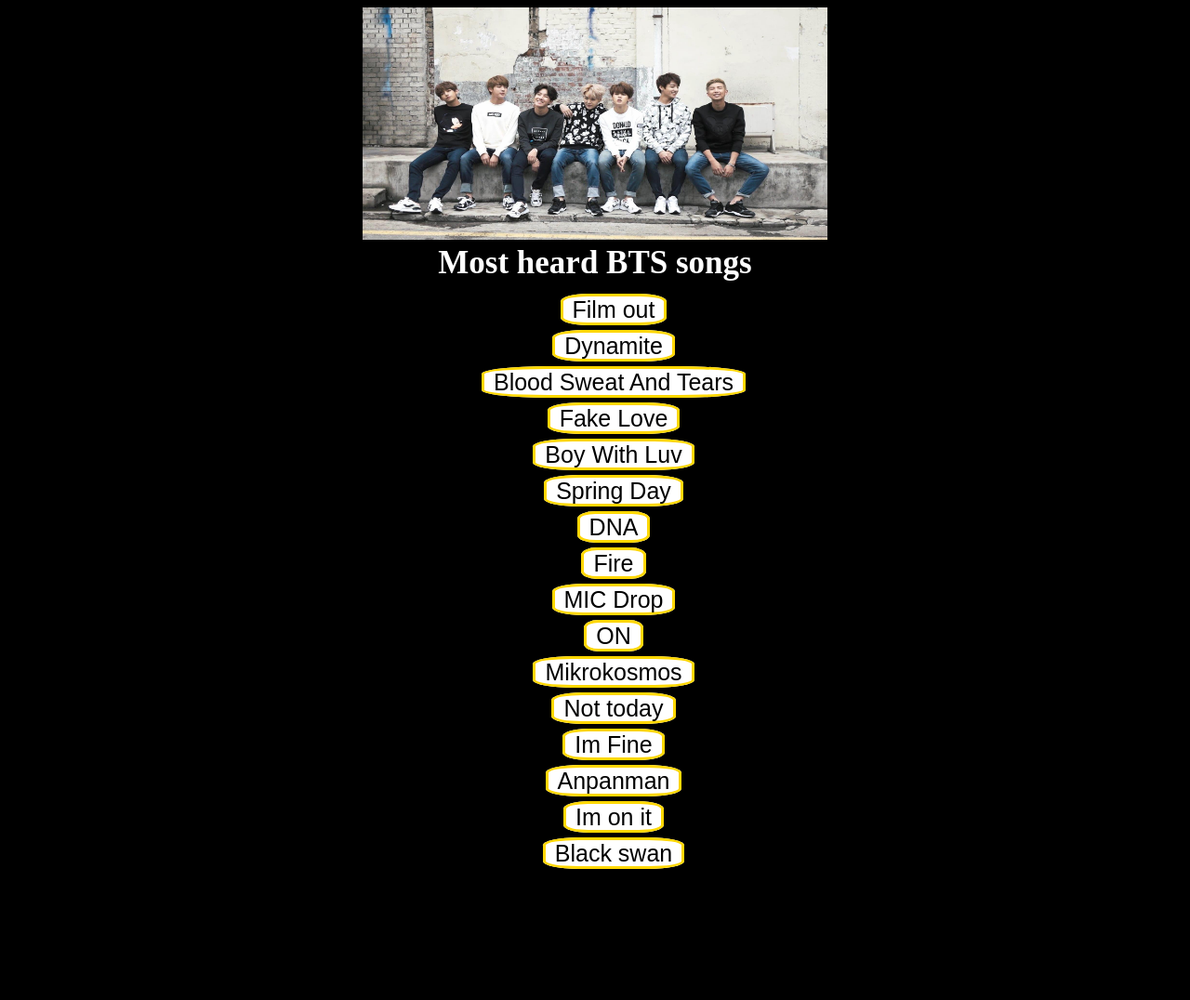
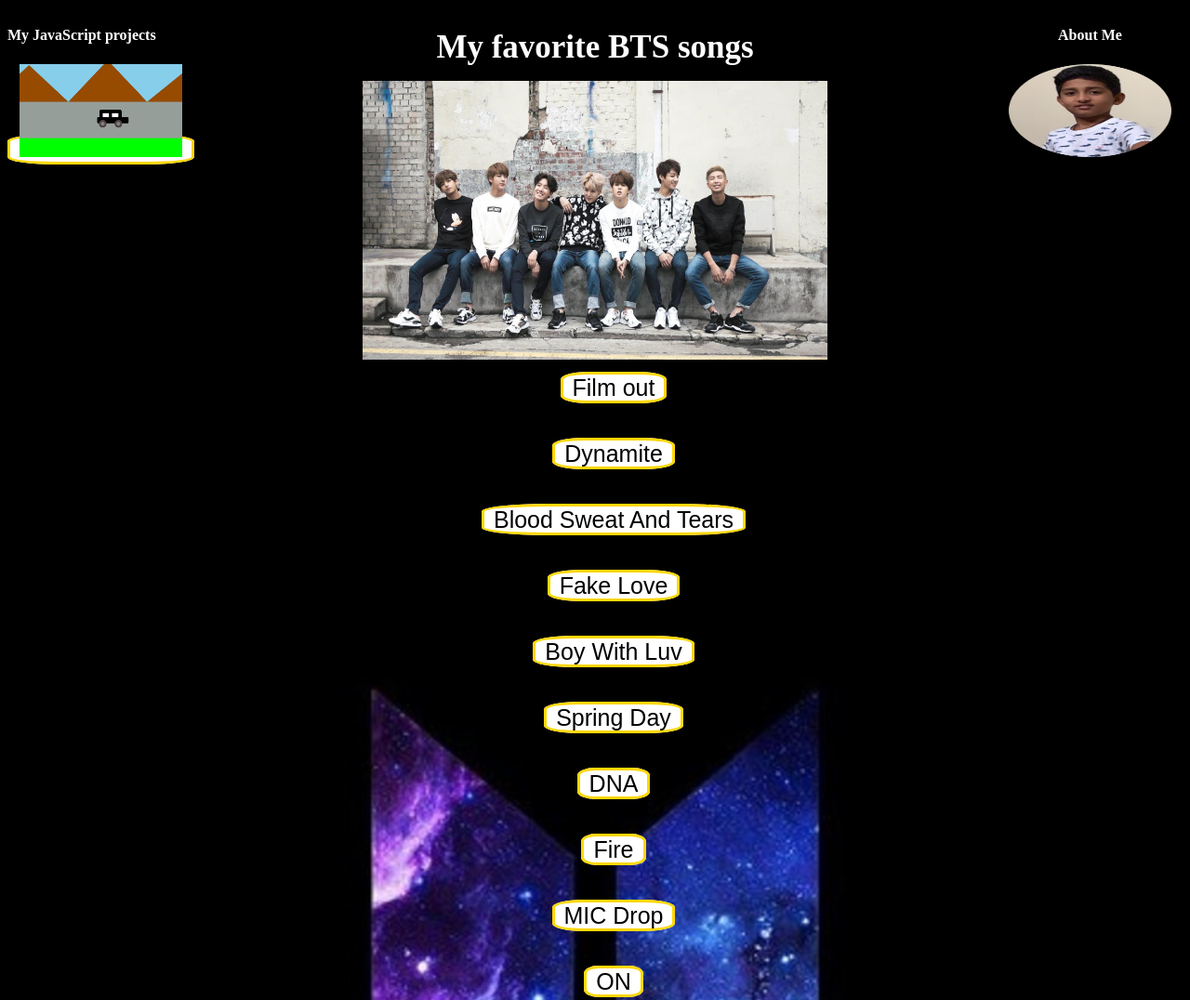
Before and after one commit to abhinavguru/abhinavguru.github.io, a plain HTML site: page index.html in a window 1280 px wide. Shown: the top 1076 px of the page at 93% size. Before the commit the page ends 959 px from the top, so only its background shows below. Drawn offline with Linux system fonts and the light colour scheme.

Commit message:
updated index file and added javascript projects

```diff
--- a/index.html
+++ b/index.html
@@ -1,26 +1,31 @@
 <html><head><title>Most herd bts songs</title></head>
 	<style>
 	body{
-		color:white;
+	color : white;
 	background-color: black;
-		text-align: center;}
+	color: white;
+  background-repeat: no-repeat;
+  background-size: cover;
+	background-image: url("btswalp.jpg");
+
+		}
 		ul {
   font-size: 16px;
   font-family: sans-serif;
 	list-style: none;
+	text-align:center;
 }
 		a{
 		font-style: bold;
 		color: black;
 		text-decoration: none;
 		 font-size: 25px;
-			 border: 3px solid  ;
+			 border: 3px solid;
 			background-color: #ffffff;
 			border-color: lightblue;
 			padding:0 10px 0 10px;
 			border-color: gold;
 			border-radius: 25%;
-
 		}
 
 	li{
@@ -29,44 +34,91 @@
 		h2{
 		font-size: 35px;
 			margin: 5px;
-
+    text-align: center;
 		}
 
 		.songs-list{
 			background-image: url(3563721_0.jpg);
 			background-position: center;
 			background-repeat: no-repeat;
-             background-size: auto;
+			text-align: center;
+
 		}
+
+	.mainblock {
+
 	}
-		iframe{
-		text-align: center;}
+
+	.spec{
+		display: inline-block;
+		position: absolute;
+		right:auto;
+}
+
+.aboutme{
+	display: inline-block;
+	position: absolute;
+	text-align: center;
+	right: 20px;
+}
+ .teamimg{
+	 text-align: center;
+	 float: right;
+ }
+ p {
+	 text-align: center;
+ }
+ .mopl{
+ text-align: center;
+}
+
 </style>
+
 <body>
+
+
+
+		<div class="mainblock">
+			<div class="spec">
+			<h4>My JavaScript projects</h4>
+			<a href="car.html" target="_blank"><img src="mg.png" height="100px" width="175px"></a>
+			</div>
+			<div class="aboutme">
+			<h4>About Me</h4>
+			<img src="me.png" height="100px" width="175px" alt="My photo">
+			</div>
+
+  </div>
 		<div class="team">
-		<img class="teamimg" src="bts-team2.jpg" alt="BTS Team Photo" width="500" height="250">
-			<h2> Most heard BTS songs </h2>
+			<br/>
+
+			<h2>My favorite BTS songs </h2>
+			<p><img src="bts-team2.jpg" height="300px" width=500px></p>
 		</div>
 
 		<div class="songs-list">
 		<ul>
-			<li> <a href="https://www.youtube.com/watch?v=zFT3f9biz68" target="_blank">Film out</a></li>
-		 <li>	<a href="https://www.youtube.com/watch?v=gdZLi9oWNZg" target="_blank">Dynamite</a></li>
-  <li><a href="https://www.youtube.com/watch?v=iEjqStYLyVQ" target="_blank">Blood Sweat And Tears </a></li>
-			<li><a href="https://www.youtube.com/watch?v=7C2z4GqqS5E" target="_blank">Fake Love</a></li>
-			<li><a href="https://www.youtube.com/watch?v=XsX3ATc3FbA" target="_blank">Boy With Luv</a></li>
-			<li><a href="https://www.youtube.com/watch?v=xEeFrLSkMm8" target="_blank">Spring Day </a></li>
-			<li><a href="https://www.youtube.com/watch?v=MBdVXkSdhwU" target="_blank">DNA</a></li>
-			<li><a href="https://www.youtube.com/watch?v=ALj5MKjy2BU" target="_blank">Fire</a></li>
-			<li><a href="https://www.youtube.com/watch?v=kTlv5_Bs8aw" target="_blank">MIC Drop </a></li>
-			<li><a href="https://www.youtube.com/watch?v=gwMa6gpoE9I" target="_blank"> ON</a></li>
-			<li> <a href="https://www.youtube.com/watch?v=LXOJk2PFKgY" target="_blank">Mikrokosmos</a></li>
-			<li> <a href="https://www.youtube.com/watch?v=9DwzBICPhdM" target="_blank">Not today</a></li>
-			<li> <a href="https://www.youtube.com/watch?v=6bLTI2_Ebr8" target="_blank">Im Fine</a></li>
-			<li> <a href="https://www.youtube.com/watch?v=EFHeeRIDAsg" target="_blank">Anpanman</a></li>
-			<li> <a href="https://www.youtube.com/watch?v=l6yzZdHruUI" target="_blank">Im on it</a></li>
-			<li> <a href="https://www.youtube.com/watch?v=0lapF4DQPKQ" target="_blank">Black swan</a></li>
+			<li> <p><a href="https://www.youtube.com/watch?v=zFT3f9biz68">Film out</a></p></li>
+		 <li>	<p><a href="https://www.youtube.com/watch?v=gdZLi9oWNZg" target="_blank">Dynamite</a></p></li>
+  <li><p><a href="https://www.youtube.com/watch?v=iEjqStYLyVQ" target="_blank">Blood Sweat And Tears </a></p></li>
+			<li><p><a href="https://www.youtube.com/watch?v=7C2z4GqqS5E" target="_blank">Fake Love</a></p></li>
+			<li><p><a href="https://www.youtube.com/watch?v=XsX3ATc3FbA" target="_blank">Boy With Luv</a></p></li>
+			<li><p><a href="https://www.youtube.com/watch?v=xEeFrLSkMm8" target="_blank">Spring Day </a></p></li>
+			<li><p><a href="https://www.youtube.com/watch?v=MBdVXkSdhwU" target="_blank">DNA</a></p></li>
+			<li><p><a href="https://www.youtube.com/watch?v=ALj5MKjy2BU" target="_blank">Fire</a></p></li>
+			<li><p><a href="https://www.youtube.com/watch?v=kTlv5_Bs8aw" target="_blank">MIC Drop </a></p></li>
+			<li><p><a href="https://www.youtube.com/watch?v=gwMa6gpoE9I" target="_blank"> ON</a></p></li>
+			<li> <p><a href="https://www.youtube.com/watch?v=LXOJk2PFKgY" target="_blank">Mikrokosmos</a></p></li>
+			<li> <p><a href="https://www.youtube.com/watch?v=9DwzBICPhdM" target="_blank">Not today</a></p></li>
+			<li> <p><a href="https://www.youtube.com/watch?v=6bLTI2_Ebr8" target="_blank">Im Fine</a></p></li>
+			<li><p> <a href="https://www.youtube.com/watch?v=EFHeeRIDAsg" target="_blank">Anpanman</a></p></li>
+			<li><p> <a href="https://www.youtube.com/watch?v=l6yzZdHruUI" target="_blank">Im on it</a></p></li>
+			<li><p> <a href="https://www.youtube.com/watch?v=0lapF4DQPKQ" target="_blank">Black swan</a></p></li>
 </ul>
 		</div>
+
+
+
 	</body>
+
 </html>
```
Also changed, not shown: car.html (added, +103 -0 lines), btswalp.jpg (added), me.png (added), mg.png (added). Lines whose indentation alone changed are shown as unchanged.
